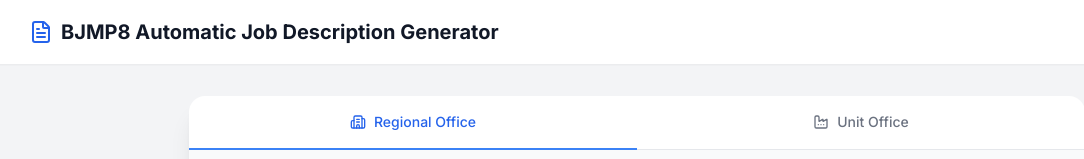
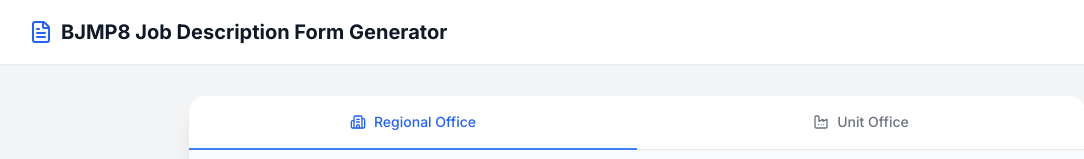
Before and after one commit to r8bjmp001/BJMP8-AJDG, a React (Vite) app: page / in a window 1280 px wide. Shown: the top 159 px of the page, without its empty margins (3-1087 px from the left). Built offline with nearby package versions, Linux system fonts and the light colour scheme.

Commit message:
refactor: Update application title in header
Rename the application title displayed in the header from "BJMP8 Automatic Job Description Generator" to "BJMP8 Job Description Form Generator" for improved clarity and conciseness. The "AutoJobDesc" fallback for smaller screens remains unchanged.

```diff
--- a/App.tsx
+++ b/App.tsx
@@ -119,7 +119,7 @@
           <div className="flex justify-between h-16 items-center">
             <div className="flex items-center gap-2">
               <FileText className="h-6 w-6 text-blue-600" />
-              <h1 className="text-xl font-bold text-gray-900 hidden sm:block">BJMP8 Automatic Job Description Generator</h1>
+              <h1 className="text-xl font-bold text-gray-900 hidden sm:block">BJMP8 Job Description Form Generator</h1>
               <h1 className="text-xl font-bold text-gray-900 sm:hidden">AutoJobDesc</h1>
             </div>
             {viewMode === 'preview' && (
```
